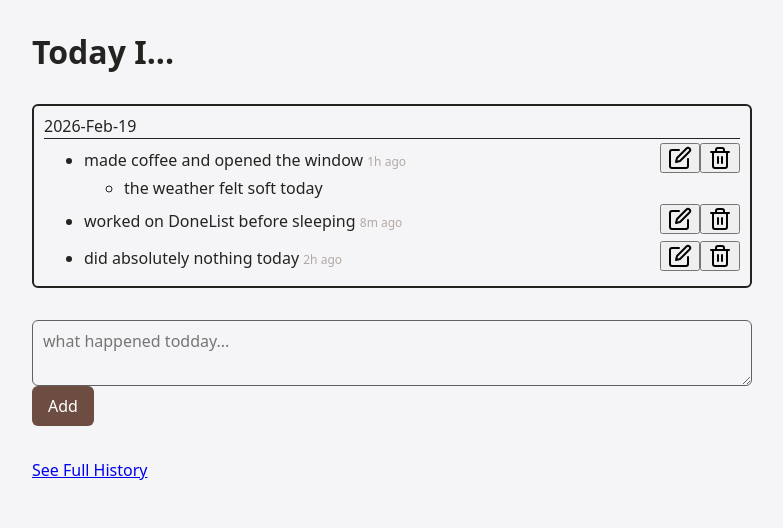
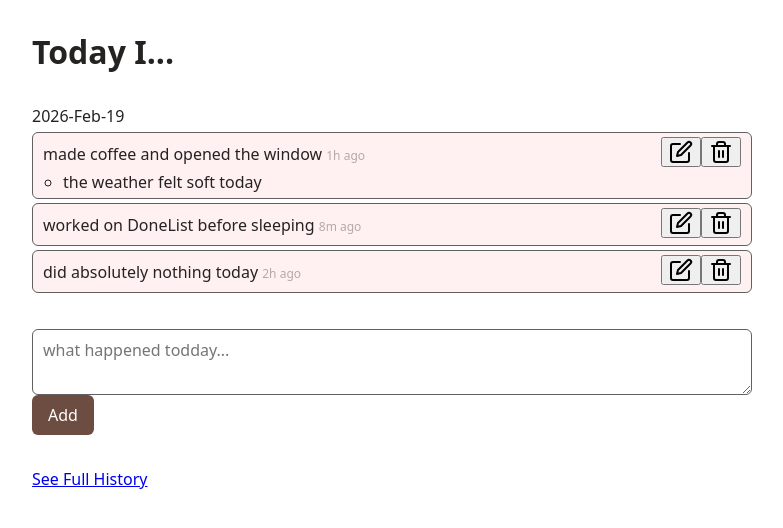
Before and after one commit to Suyun-Liang/done-list, a Next.js app: page / in a window 1280 px wide. Shown: the top 528 px of the page, without its empty margins (248-1031 px from the left). Built offline with nearby package versions, Linux system fonts and the light colour scheme.

Commit message:
style: add card layout for home entry list

```diff
--- a/src/components/CommentList/CommentList.jsx
+++ b/src/components/CommentList/CommentList.jsx
@@ -2,6 +2,7 @@ import React from "react";
 import styles from "./CommentList.module.css";
 import { Trash2 } from "react-feather";
 import VisuallyHidden from "../VisuallyHidden";
+import styled from "styled-components";
 
 function CommentList({ comments, entryId, canDeleteComment, onDeleteComment }) {
   function handleDelete(commentId) {
@@ -10,7 +11,7 @@ function CommentList({ comments, entryId, canDeleteComment, onDeleteComment }) {
   }
   return (
     <div>
-      <ul>
+      <UnorderedList>
         {comments.map((c) => (
           <li key={c.id} className={styles.commentItem}>
             <div className={styles.commentMain}>
@@ -33,9 +34,13 @@ function CommentList({ comments, entryId, canDeleteComment, onDeleteComment }) {
             </div>
           </li>
         ))}
-      </ul>
+      </UnorderedList>
     </div>
   );
 }
 
 export default CommentList;
+
+const UnorderedList = styled.ul`
+  padding-inline-start: 20px;
+`;
--- a/src/components/DaySection/DaySection.jsx
+++ b/src/components/DaySection/DaySection.jsx
@@ -1,18 +1,48 @@
 import React from "react";
-import styles from "./DaySection.module.css";
 import EntryList from "../EntryList";
 import { formatDate } from "../../utils";
+import styled, { css } from "styled-components";
 
 function DaySection({ dayKey, entries, ...delegated }) {
+  const { variant = "home" } = { ...delegated };
   return (
-    <div className={styles.wrapper}>
-      <div className={styles.date}>{formatDate(dayKey, "YYYY-MMM-dd")}</div>
+    // variant: "home" | "history"
+    <Wrapper $variant={variant}>
+      <Date $variant={variant}>{formatDate(dayKey, "YYYY-MMM-dd")}</Date>
       {entries.length > 0 && <EntryList entries={entries} {...delegated} />}
-      {entries.length === 0 && (
-        <p className={styles.quietDay}>A quiet day...</p>
-      )}
-    </div>
+      {entries.length === 0 && <QuietDay>A quiet day...</QuietDay>}
+    </Wrapper>
   );
 }
 
+const Wrapper = styled.div`
+  display: flex;
+  flex-direction: column;
+
+  ${({ $variant }) =>
+    $variant === "home"
+      ? css``
+      : css`
+          padding: 8px 10px;
+          border: 2px solid currentColor;
+          border-radius: var(--radius-sm);
+          background-color: var(--color-pink-50);
+        `}
+`;
+
+const Date = styled.div`
+  margin-bottom: var(--space-1);
+
+  ${({ $variant }) =>
+    $variant === "home"
+      ? css``
+      : css`
+          border-bottom: 1px solid currentColor;
+        `}
+`;
+
+const QuietDay = styled.p`
+  margin: auto;
+`;
+
 export default DaySection;
--- a/src/components/DaySection/DaySection.module.css
+++ /dev/null
@@ -1,16 +0,0 @@
-.wrapper {
-  display: flex;
-  flex-direction: column;
-  border: 2px solid;
-  border-radius: var(--radius-sm);
-  padding: 8px 10px;
-}
-
-.date {
-  border-bottom: 1px solid;
-  margin-bottom: var(--space-1);
-}
-
-.quietDay {
-  margin: auto;
-}
--- a/src/components/EntryItem/EntryItem.jsx
+++ b/src/components/EntryItem/EntryItem.jsx
@@ -6,9 +6,11 @@ import AddCommentForm from "../AddCommentForm/AddCommentForm";
 import CommentList from "../CommentList/CommentList";
 import EditEntryForm from "../EditEntryForm/EditEntryForm";
 import VisuallyHidden from "../VisuallyHidden";
+import styled, { css } from "styled-components";
 
 function EntryItem({
   entry,
+  variant = "home",
   // display policy
   capabilities = {},
   now,
@@ -67,7 +69,7 @@ function EntryItem({
     handleCancel();
   }
   return (
-    <li className={styles.entryItem}>
+    <Item $variant={variant} className={styles.entryItem}>
       {/*  edit form replace the entry display */}
       {!isEditing && (
         <DisplayEntryItem
@@ -109,7 +111,7 @@ function EntryItem({
           onCancel={handleCancel}
         />
       )}
-    </li>
+    </Item>
   );
 }
 
@@ -164,3 +166,14 @@ function DisplayEntryItem({
 }
 
 export default EntryItem;
+
+const Item = styled.li`
+  ${({ $variant }) =>
+    $variant === "home" &&
+    css`
+      border: 1px solid var(--color-gray-700);
+      border-radius: var(--radius-sm);
+      background-color: var(--color-pink-50);
+      padding: 4px 10px;
+    `}
+`;
--- a/src/components/EntryList/EntryList.jsx
+++ b/src/components/EntryList/EntryList.jsx
@@ -1,16 +1,27 @@
 import React, { useEffect, useState } from "react";
 import EntryItem from "../EntryItem/EntryItem";
+import styled, { css } from "styled-components";
 
 function EntryList({ entries, ...delegated }) {
+  const { variant = "home" } = { ...delegated };
   return (
     <div>
-      <ul>
+      <UnorderedList $variant={variant}>
         {entries.map((entry) => (
           <EntryItem key={entry.id} entry={entry} {...delegated} />
         ))}
-      </ul>
+      </UnorderedList>
     </div>
   );
 }
 
+const UnorderedList = styled.ul`
+  ${({ $variant }) =>
+    $variant === "home" &&
+    css`
+      padding-inline-start: 0;
+      list-style-type: none;
+    `}
+`;
+
 export default EntryList;
--- a/src/components/PastSection/PastSection.jsx
+++ b/src/components/PastSection/PastSection.jsx
@@ -57,6 +57,7 @@ function PastSection({ initialNow }) {
             activeEntryAction={activeEntryAction}
             onStartEntryAction={openEntryAction}
             onStopEntryAction={closeEntryAction}
+            variant="history"
           />
         ))}
       </div>
--- a/src/global-styles.css
+++ b/src/global-styles.css
@@ -85,7 +85,8 @@ h6 {
 }
 
 :root {
-  --color-bg: #f5f5f7;
+  /* --color-bg: #f5f5f7; */
+  --color-bg: white;
   --color-surface: #d2cbcc;
   --color-text: #252321;
   --color-muted: #b3a9a5;
@@ -126,6 +127,17 @@ h6 {
   --color-gray-800: #424242;
   --color-gray-900: #212121;
 
+  --color-pink-50: oklch(96.9% 0.015 12.422);
+  --color-pink-100: #ff80ab;
+  --color-pink-200: #ff4081;
+  --color-pink-300: #f06292;
+  --color-pink-400: #f50057;
+  --color-pink-500: #e91e63;
+  --color-pink-600: #d81b60;
+  --color-pink-700: #c51162;
+  --color-pink-800: #ad1457;
+  --color-pink-900: #880e4f;
+
   --space-1: 0.25rem;
   --space-2: 0.5rem;
   --space-3: 0.75rem;
```
